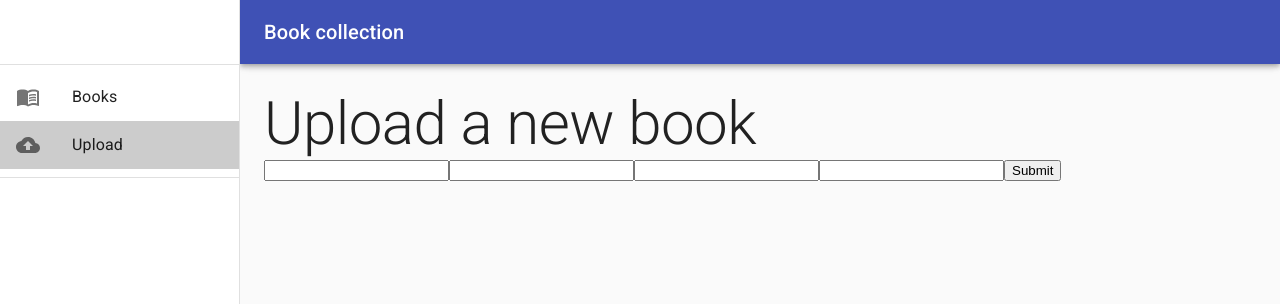
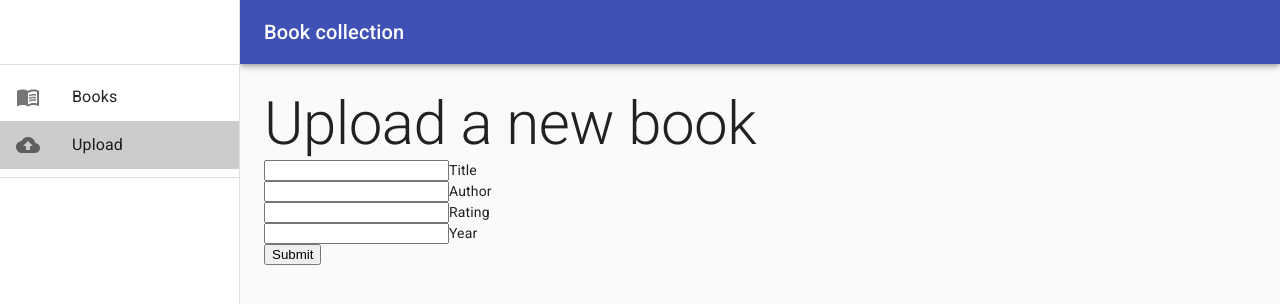
Before and after one commit to Kirill222/lrc2_frontend, a React (Create React App) app: page /upload in a window 1280 px wide. Shown: the top 304 px of the page. Built offline with nearby package versions, Linux system fonts and the light colour scheme.

Commit message:
Started working on deleting books from store

```diff
--- a/src/BLL/books_reducer.js
+++ b/src/BLL/books_reducer.js
@@ -1,5 +1,6 @@
 const GET_BOOKS = 'GET_BOOKS'
 const ADD_BOOK = 'ADD_BOOK'
+const DELETE_BOOK = 'DELETE_BOOK'
 
 const initialState = {
     books: [
@@ -40,6 +41,12 @@ const booksReducer = (state = initialState, action) => {
             return {...state, books: action.books}
         case ADD_BOOK:
             return {...state, books: [...state.books, action.book]}
+        case DELETE_BOOK: {
+            const withoutRemovedBook = state.books.filter(book => {
+                return book.id !== action.bookId
+            })
+            return {...state, books: withoutRemovedBook}
+        }
         default:
             return state
     }
--- a/src/components/Books/Book.jsx
+++ b/src/components/Books/Book.jsx
@@ -46,6 +46,9 @@ export default function Book({book}) {
                 <Button size="small" color="primary" onClick={() => history.push(`/book/${book.id}`)}>
                     Learn More...
                 </Button>
+                <Button size="small" color="primary">
+                    Delete
+                </Button>
             </CardActions>
         </Card>
     </Grid>
--- a/src/components/Books/UploadBookForm.jsx
+++ b/src/components/Books/UploadBookForm.jsx
@@ -3,7 +3,6 @@ import {useFormik} from 'formik'
 import { useSelector, useDispatch } from 'react-redux'
 import { addBook } from '../../BLL/books_reducer'
 import { useHistory } from 'react-router'
-
 
 
 const UploadBookForm = () => {
@@ -33,10 +32,23 @@ const UploadBookForm = () => {
             <Typography variant="h2">Upload a new book</Typography>
 
             <form onSubmit={formik.handleSubmit}>
-                <input type="text" name='title' onChange={formik.handleChange} value={formik.values.title}/>
-                <input type="text" name='author' onChange={formik.handleChange} value={formik.values.author}/>
-                <input type="text" name='rating' onChange={formik.handleChange} value={formik.values.rating}/>
-                <input type="text" name='yearOfPublication' onChange={formik.handleChange} value={formik.values.yearOfPublication}/>
+                <div>
+                    <input type="text" id="title" name='title' onChange={formik.handleChange} value={formik.values.title}/>
+                    <label htmlFor="title">Title</label>
+                </div>
+                <div>
+                    <input type="text" id="author" name='author' onChange={formik.handleChange} value={formik.values.author}/>
+                    <label htmlFor="author">Author</label>
+                </div>
+                <div>
+                    <input type="text" id="rating" name='rating' onChange={formik.handleChange} value={formik.values.rating}/>
+                    <label htmlFor="rating">Rating</label>
+                </div>
+                <div>
+                    <input type="text" id="yearOfPublication" name='yearOfPublication' onChange={formik.handleChange} value={formik.values.yearOfPublication}/>
+                    <label htmlFor="yearOfPublication">Year</label>
+                </div>
+
                 <button type="submit">Submit</button>
             </form>
 
```
